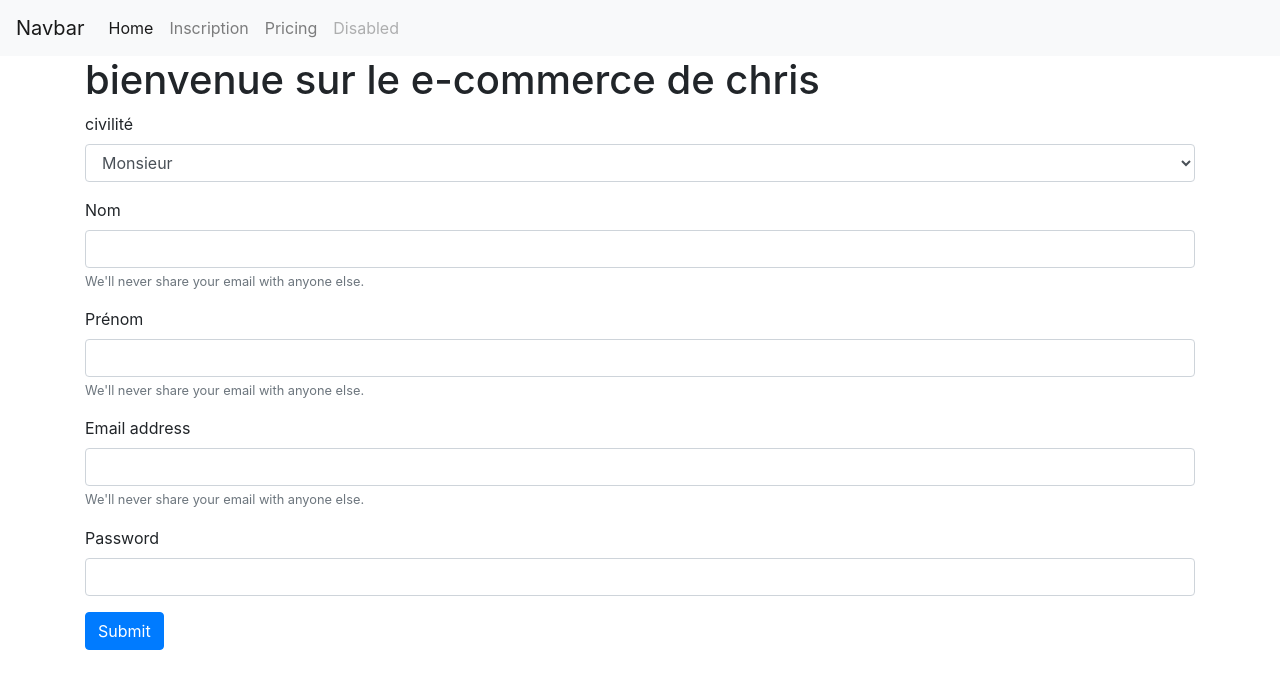
After one commit to MatthiasScreed/Nodejs_ecommerce, a Node server app: template templates/formulaire/form.pug in a window 1280 px wide. The commit adds this page. Shown: the top 689 px of the page. Run offline with Node 20, Linux system fonts and the light colour scheme; the template is opened without the code that fills it, so the values that code supplies are empty; some libraries are stand-ins or nearby versions.

Commit message:
ajout de l'inscription utilisateur

```diff
--- a/index.js
+++ b/index.js
@@ -1,14 +1,37 @@
 const express = require('express')
 const app = express()
 const path = require('path')
-const config = require('../app/config.js')
+const config = require('./app/config.js')
+var mongoose = require('mongoose');
+mongoose.connect(
+  config.mongodbConnectionString, // vous devez bien entendu
+  { useNewUrlParser: true, useUnifiedTopology: true }
+);
+
+// var userSchema = new mongoose.Schema({
+//   name: 'String'
+//   name: 'String'
+//   name: 'String'
+// })
 
 app.set('views', path.join(__dirname, 'templates'))
 app.set('view engine', 'pug')
 app.use(express.static(path.join(__dirname, 'public')));
 
 
-app.get('/', function (req, res) {
-  res.render('index')
+// app.get('/', function (req, res) {
+//   res.render('index')
+// })
+// app.get('/inscription', function (req, res) {
+//   res.render('formulaire/form')
+// })
+
+// app.post('/', function (req, res) {
+//   res.send('Add a User');
+// });
+
+require("./app/routes.js")(app)
+
+app.listen(config.port, () => {
+  console.log(`Le serveur est en écoute à l'adresse : http://127.0.0.1:${config.port}`)
 })
-app.listen(config.portgit)
--- /dev/null
+++ b/templates/formulaire/form.pug
@@ -0,0 +1,27 @@
+extends ../index
+
+block content
+  html
+  body
+    form(action="/" method="post")
+      .form-group
+        label(for="exampleFormControlSelect1") civilité
+        select#exampleFormControlSelect1.form-control
+          option Monsieur
+          option Madame
+      .form-group
+        label(for="exampleInputEmail1") Nom
+        input#exampleInputEmail1.form-control(type="email" aria-describedby="emailHelp")
+        small#emailHelp.form-text.text-muted We'll never share your email with anyone else.
+      .form-group
+        label(for="exampleInputEmail1") Prénom
+        input#exampleInputEmail1.form-control(type="email" aria-describedby="emailHelp")
+        small#emailHelp.form-text.text-muted We'll never share your email with anyone else.
+      .form-group
+        label(for="exampleInputEmail1") Email address
+        input#exampleInputEmail1.form-control(type="email" aria-describedby="emailHelp")
+        small#emailHelp.form-text.text-muted We'll never share your email with anyone else.
+      .form-group
+        label(for="exampleInputPassword1") Password
+        input#exampleInputPassword1.form-control(type="password")
+      button.btn.btn-primary(type="submit") Submit
--- /dev/null
+++ b/templates/includes/navbar.pug
@@ -0,0 +1,14 @@
+html
+  body
+    nav.navbar.navbar-expand-lg.navbar-light.bg-light
+      a.navbar-brand(href="#") Navbar
+      button.navbar-toggler(type="button" data-toggle="collapse" data-target="#navbarNavAltMarkup" aria-controls="navbarNavAltMarkup" aria-expanded="false" aria-label="Toggle navigation")
+        span.navbar-toggler-icon
+      #navbarNavAltMarkup.collapse.navbar-collapse
+        .navbar-nav
+          a.nav-item.nav-link.active(href="#")
+            | Home
+            span.sr-only (current)
+          a.nav-item.nav-link(href="/inscription") Inscription
+          a.nav-item.nav-link(href="#") Pricing
+          a.nav-item.nav-link.disabled(href="#" tabindex="-1" aria-disabled="true") Disabled
--- a/templates/index.pug
+++ b/templates/index.pug
@@ -1,19 +1,20 @@
 doctype html
 html(lang="en")
   head
-    title Pug
-    script(type="text/javascript").
-      foo = true;
-      bar = function () {};
-      if (foo) {
-      bar(1 + 5)
-      }
-  body(style="background-color:red;")
-    h1 Pug - node template engine
-    #container.col
-      p You are amazing
-      p
-        | Pug is a terse and simple
-        | templating language with a
-        | strong focus on performance
-        | and powerful features.
+    meta(charset="UTF-8")
+    meta(name="viewport" content="width=device-width, initial-scale=1.0")
+    meta(http-equiv="X-UA-Compatible" content="ie=edge")
+    link(rel="stylesheet" href="../public/css/style.css")
+    link(rel="stylesheet" href="https://stackpath.bootstrapcdn.com/bootstrap/4.4.1/css/bootstrap.min.css" integrity="sha384-Vkoo8x4CGsO3+Hhxv8T/Q5PaXtkKtu6ug5TOeNV6gBiFeWPGFN9MuhOf23Q9Ifjh" crossorigin="anonymous")
+    title NodeJs_exercices
+  body
+    header
+      include includes/navbar.pug
+    .container
+      h1
+        | bienvenue sur le e-commerce de chris
+      block content
+    script(src="https://code.jquery.com/jquery-3.4.1.slim.min.js" integrity="sha384-J6qa4849blE2+poT4WnyKhv5vZF5SrPo0iEjwBvKU7imGFAV0wwj1yYfoRSJoZ+n" crossorigin="anonymous")
+    script(src="https://cdn.jsdelivr.net/npm/popper.js@1.16.0/dist/umd/popper.min.js" integrity="sha384-Q6E9RHvbIyZFJoft+2mJbHaEWldlvI9IOYy5n3zV9zzTtmI3UksdQRVvoxMfooAo" crossorigin="anonymous")
+    script(src="https://stackpath.bootstrapcdn.com/bootstrap/4.4.1/js/bootstrap.min.js" integrity="sha384-wfSDF2E50Y2D1uUdj0O3uMBJnjuUD4Ih7YwaYd1iqfktj0Uod8GCExl3Og8ifwB6" crossorigin="anonymous")
+    script(src=process.env.BROWSER_REFRESH_URL)
```
Also changed, not shown: app/routes.js (added, +21 -0 lines), index.htm (added, +38 -0 lines), package.json (+3 -4 lines), 1 other file.
